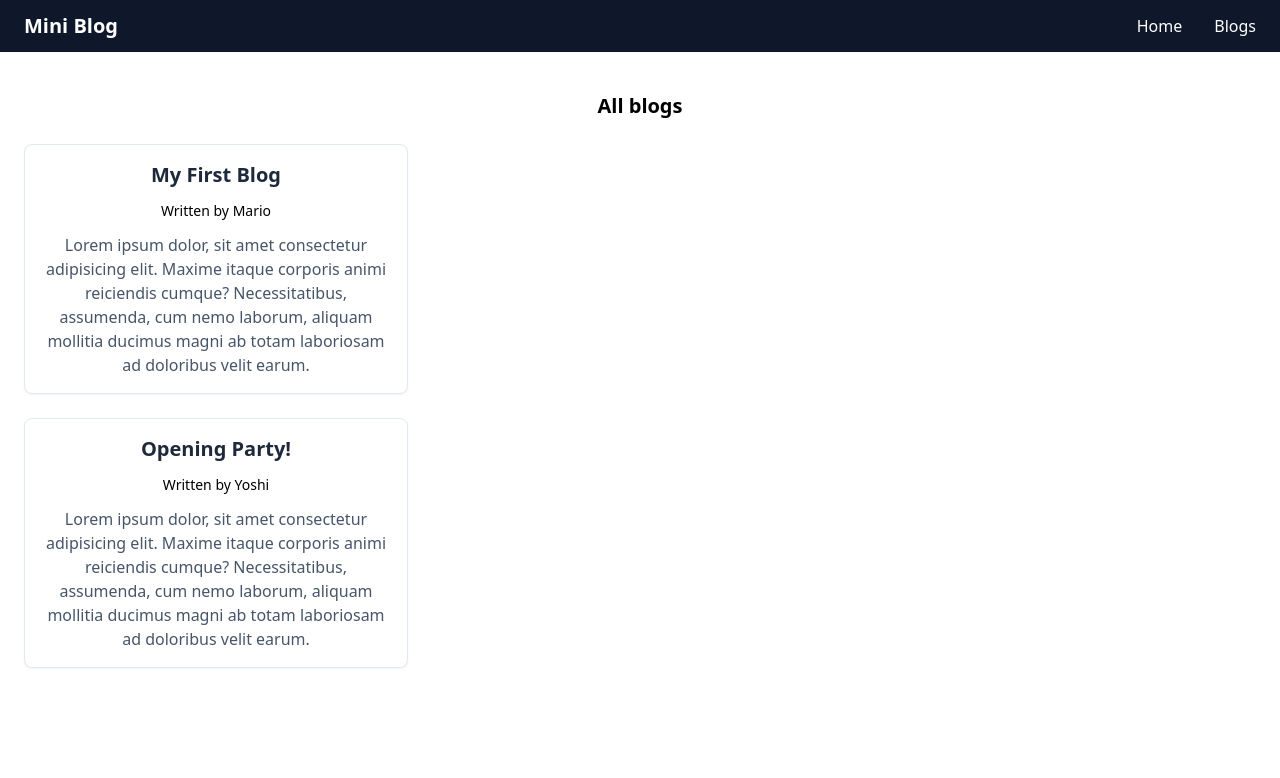
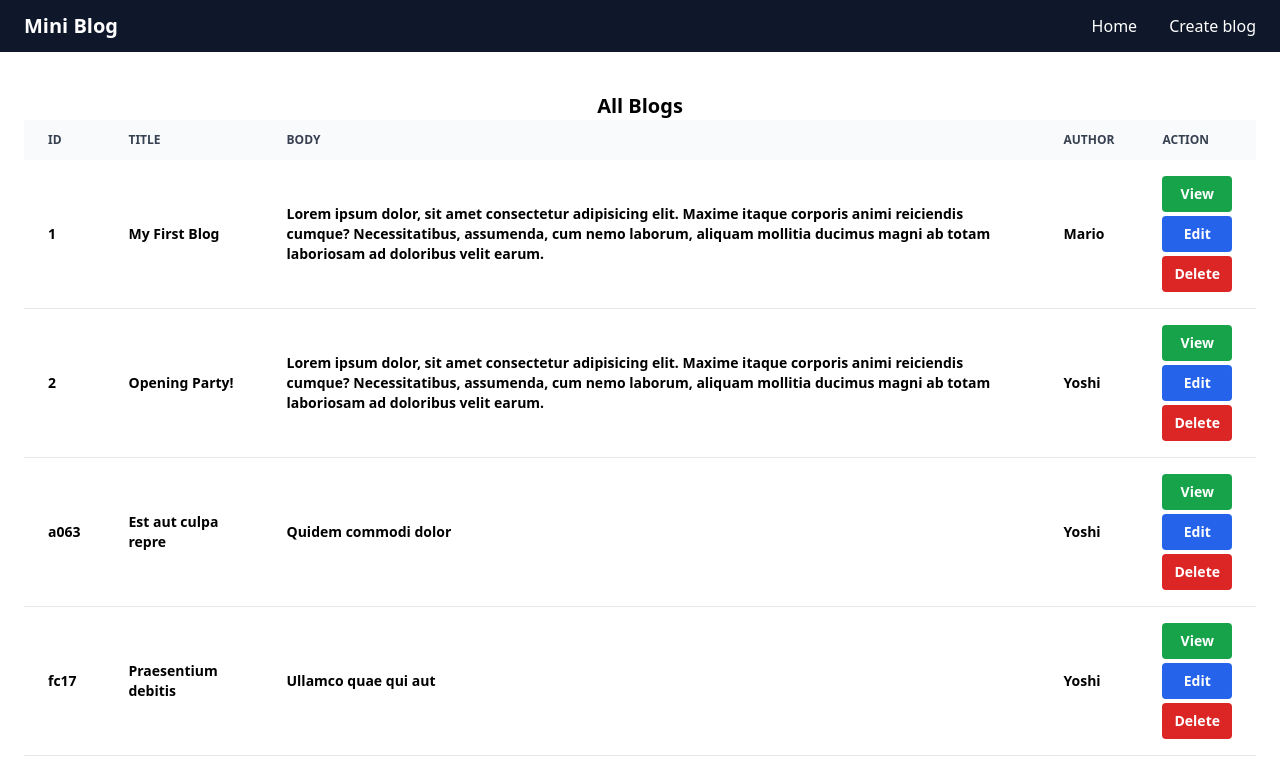
Before and after one commit to czedrixb/react-practice, a React (Create React App) app: page / in a window 1280 px wide. Shown: the top 778 px of the page. Built offline with nearby package versions, Linux system fonts and the light colour scheme; data requests are answered from the project's data file.

Commit message:
changed the bloglist to table just like CMS & added delete function and pass as prop to home & added refetch on useFetch hook

```diff
--- a/data/db.json
+++ b/data/db.json
@@ -4,13 +4,25 @@
       "title": "My First Blog",
       "body": "Lorem ipsum dolor, sit amet consectetur adipisicing elit. Maxime itaque corporis animi reiciendis cumque? Necessitatibus, assumenda, cum nemo laborum, aliquam mollitia ducimus magni ab totam laboriosam ad doloribus velit earum.",
       "author": "Mario",
-            "id": 1
+      "id": "1"
     },
     {
       "title": "Opening Party!",
       "body": "Lorem ipsum dolor, sit amet consectetur adipisicing elit. Maxime itaque corporis animi reiciendis cumque? Necessitatibus, assumenda, cum nemo laborum, aliquam mollitia ducimus magni ab totam laboriosam ad doloribus velit earum.",
       "author": "Yoshi",
-            "id": 2
+      "id": "2"
+    },
+    {
+      "id": "a063",
+      "title": "Est aut culpa repre",
+      "body": "Quidem commodi dolor",
+      "author": "Yoshi"
+    },
+    {
+      "id": "fc17",
+      "title": "Praesentium debitis ",
+      "body": "Ullamco quae qui aut",
+      "author": "Yoshi"
     }
   ]
 }
--- a/src/components/BlogList.js
+++ b/src/components/BlogList.js
@@ -1,27 +1,56 @@
 import { Link } from "react-router-dom";
 
-const Bloglist = ({ blogs, title }) => {
+const Bloglist = ({ blogs, handleDelete }) => {
   return (
     <div>
-      <div className="text-xl font-bold">{title}</div>
-      {blogs.map((blog) => (
-        <div
-          key={blog.id}
-          className="relative flex flex-col mt-6 bg-white shadow-sm border border-slate-200 rounded-lg w-96 hover:border-slate-300 hover:shadow-md rounded-lg transition-all cursor-pointer"
-        >
-          <Link to={`/blogs/${blog.id}`}>
-            <div className="p-4 space-y-3">
-              <h5 className="mb-2 text-slate-800 text-xl font-semibold">
-                {blog.title}
-              </h5>
-              <p className="text-sm">Written by {blog.author}</p>
-              <p className="text-slate-600 leading-normal font-light">
-                {blog.body}
-              </p>
-            </div>
-          </Link>
-        </div>
-      ))}
+      <table className="w-full text-sm text-left rtl:text-right text-gray-">
+        <thead className="text-xs text-gray-700 uppercase bg-gray-50">
+          <tr>
+            <th scope="col" className="px-6 py-3">
+              ID
+            </th>
+            <th scope="col" className="px-6 py-3">
+              Title
+            </th>
+            <th scope="col" className="px-6 py-3">
+              Body
+            </th>
+            <th scope="col" className="px-6 py-3">
+              Author
+            </th>
+            <th scope="col" className="px-6 py-3">
+              Action
+            </th>
+          </tr>
+        </thead>
+        <tbody>
+          {blogs.map((blog) => (
+            <tr key={blog.id} className="bg-white border-b ">
+              <td className="px-6 py-4 font-semibold">{blog.id}</td>
+              <td className="px-6 py-4 font-semibold">{blog.title}</td>
+              <td className="px-6 py-4 font-semibold">{blog.body}</td>
+              <td className="px-6 py-4 font-semibold">{blog.author}</td>
+              <td className="px-6 py-4 font-semibold flex flex-col gap-y-1">
+                <Link
+                  to={`blogs/${blog.id}`}
+                  className="py-2 px-3 text-white bg-green-600 hover:bg-green-900 rounded text-center"
+                >
+                  View
+                </Link>
+                <button className="py-2 px-3 text-white bg-blue-600 hover:bg-blue-900 rounded">
+                  Edit
+                </button>
+                <button
+                  onClick={() => handleDelete(blog.id)}
+                  className="py-2 px-3 text-white bg-red-600 hover:bg-red-900 rounded"
+                >
+                  Delete
+                </button>
+              </td>
+            </tr>
+          ))}
+        </tbody>
+      </table>
     </div>
   );
 };
--- a/src/components/Navbar.js
+++ b/src/components/Navbar.js
@@ -24,7 +24,7 @@ const Navbar = () => {
               </li>
               <li>
                 <Link to="/create" className="text-white">
-                  Blogs
+                  Create blog
                 </Link>
               </li>
             </ul>
@@ -65,7 +65,7 @@ const Navbar = () => {
                   to="/create"
                   className="block px-4 py-2 text-white bg-gray-900 rounded"
                 >
-                  About
+                  Create blog
                 </Link>
               </li>
             </ul>
--- a/src/hooks/useFetch.js
+++ b/src/hooks/useFetch.js
@@ -4,6 +4,11 @@ const useFetch = (url) => {
   const [data, setData] = useState(null);
   const [isPending, setisPending] = useState(true);
   const [error, setError] = useState(null);
+  const [shouldFetch, setShouldFetch] = useState(false);
+
+  const triggerFetch = () => {
+    setShouldFetch(!shouldFetch);
+  };
 
   useEffect(() => {
     const fetchBlogs = async () => {
@@ -23,9 +28,9 @@ const useFetch = (url) => {
     };
 
     fetchBlogs();
-  }, [url]);
+  }, [url, shouldFetch]);
 
-  return { data, isPending, error };
+  return { data, isPending, error, triggerFetch };
 };
 
 export default useFetch;
--- a/src/pages/Create.js
+++ b/src/pages/Create.js
@@ -1,7 +1,98 @@
+import { useState } from "react";
+import { useNavigate } from "react-router-dom";
+
 const Create = () => {
+  const [title, setTitle] = useState("");
+  const [body, setBody] = useState("");
+  const [author, setAuthor] = useState("Mario");
+  const [isPending, setIsPending] = useState(false);
+  const navigate = useNavigate();
+
+  const handleSubmit = async (e) => {
+    e.preventDefault();
+    const blog = { title, body, author };
+    setIsPending(true);
+
+    const addBlog = async () => {
+      const response = await fetch("http://localhost:8000/blogs", {
+        method: "POST",
+        headers: { "Content-Type": "application/json" },
+        body: JSON.stringify(blog),
+      });
+
+      const data = await response.json();
+      setIsPending(false);
+      console.log(data);
+
+      navigate("/");
+    };
+
+    await addBlog();
+  };
+
   return (
     <div className="create">
-      <div className="text-xl">Add New Blog</div>
+      <div className="text-xl font-bold mb-5">Add New Blog</div>
+
+      <form onSubmit={handleSubmit}>
+        <div className="flex justify-center py-5">
+          <div className="flex flex-col gap-y-3 max-w-md w-full">
+            <div>
+              <label className="block text-sm font-medium text-black mb-2 text-left">
+                Blog title:
+              </label>
+              <input
+                type="text"
+                className="shadow-sm rounded-md w-full px-3 py-2 border border-gray-300 focus:outline-none focus:ring-indigo-500 focus:border-indigo-500"
+                value={title}
+                onChange={(e) => setTitle(e.target.value)}
+                required
+              />
+            </div>
+            <div>
+              <label className="block text-sm font-medium text-black mb-2 text-left">
+                Blog body:
+              </label>
+              <textarea
+                rows="5"
+                type="text"
+                className="shadow-sm rounded-md w-full px-3 py-2 border border-gray-300 focus:outline-none focus:ring-indigo-500 focus:border-indigo-500"
+                value={body}
+                onChange={(e) => setBody(e.target.value)}
+                required
+              ></textarea>
+            </div>
+            <div>
+              <label className="block text-sm font-medium text-black mb-2 text-left">
+                Select author:
+              </label>
+              <select
+                value={author}
+                onChange={(e) => setAuthor(e.target.value)}
+                className="shadow-sm rounded-md w-full px-3 py-2 border border-gray-300 focus:outline-none focus:ring-indigo-500 focus:border-indigo-500"
+              >
+                <option value="Mario">Mario</option>
+                <option value="Yoshi">Yoshi</option>
+              </select>
+            </div>
+            <div className="flex justify-center">
+              {!isPending && (
+                <button className="py-2 px-3 text-white bg-green-600 hover:bg-green-900 rounded">
+                  Submit
+                </button>
+              )}
+              {isPending && (
+                <button
+                  disabled
+                  className="py-2 px-3 text-white bg-green-600 hover:bg-green-900 rounded"
+                >
+                  Adding blog...
+                </button>
+              )}
+            </div>
+          </div>
+        </div>
+      </form>
     </div>
   );
 };
--- a/src/pages/Home.js
+++ b/src/pages/Home.js
@@ -1,4 +1,3 @@
-import { useState, useEffect } from "react";
 import Bloglist from "../components/BlogList";
 import useFetch from "../hooks/useFetch";
 
@@ -7,14 +6,28 @@ const Home = () => {
     data: blogs,
     isPending,
     error,
+    triggerFetch,
   } = useFetch("http://localhost:8000/blogs");
+
+  const handleDelete = async (id) => {
+    try {
+      await fetch("http://localhost:8000/blogs/" + id, {
+        method: "DELETE",
+      });
+      triggerFetch();
+    } catch (error) {
+      console.log(error);
+    }
+  };
 
   return (
     <div>
+      <div className="text-xl font-bold">All Blogs</div>
+
       {error && <div>{error}</div>}
       {isPending && <div>Loading...</div>}
-      <div className="flex flex-col space-y-4">
-        {blogs && <Bloglist blogs={blogs} title="All blogs" />}
+      <div>
+        {blogs && <Bloglist blogs={blogs} handleDelete={handleDelete} />}
         {/* <Bloglist
         blogs={blogs.filter((blog) => blog.author === "mario")}
         title="Mario's blogs"
```
Lines whose indentation alone changed are shown as unchanged.
